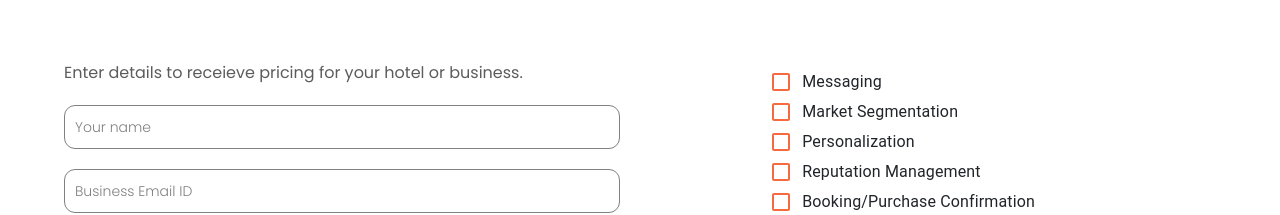
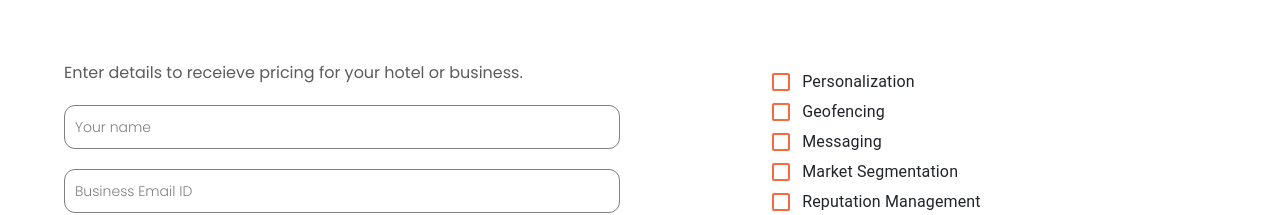
Before and after one commit to sohail-pixelandbeam/iveew11, a React (Vite) app: page /Pricing in a window 1280 px wide. Shown: the part 729-944 px from the top of the page. Built offline with nearby package versions, Linux system fonts and the light colour scheme.

Commit message:
changes in personalization and prcicing

```diff
--- a/src/pages/pricing/Pricing.jsx
+++ b/src/pages/pricing/Pricing.jsx
@@ -19,7 +19,8 @@ import SportsScoreIcon from '@mui/icons-material/SportsScore';
 export default function Pricing() {
     let [isPriceUnlocked, setIsPriceUnlocked] = useState(false);
 
-    const features = ['Messaging', 'Market Segmentation', 'Personalization', 'Reputation Management', 'Booking/Purchase Confirmation', 'Customer Recognition', 'Message-360', 'Loyalty Integration', 'Geofencing', 'Voucher & Gift Cards', 'Inspirations']
+
+    const features = ['Personalization','Geofencing','Messaging', 'Market Segmentation', 'Reputation Management', 'Booking/Purchase Confirmation', 'Customer Recognition', 'Message-360', 'Loyalty Integration',  'Voucher & Gift Cards', 'Inspirations']
 
     const handlePriceUnlock = () => {
         setIsPriceUnlocked(true)
```
Also changed, not shown: 1 other file (tests, documents, lock files or other folders).
